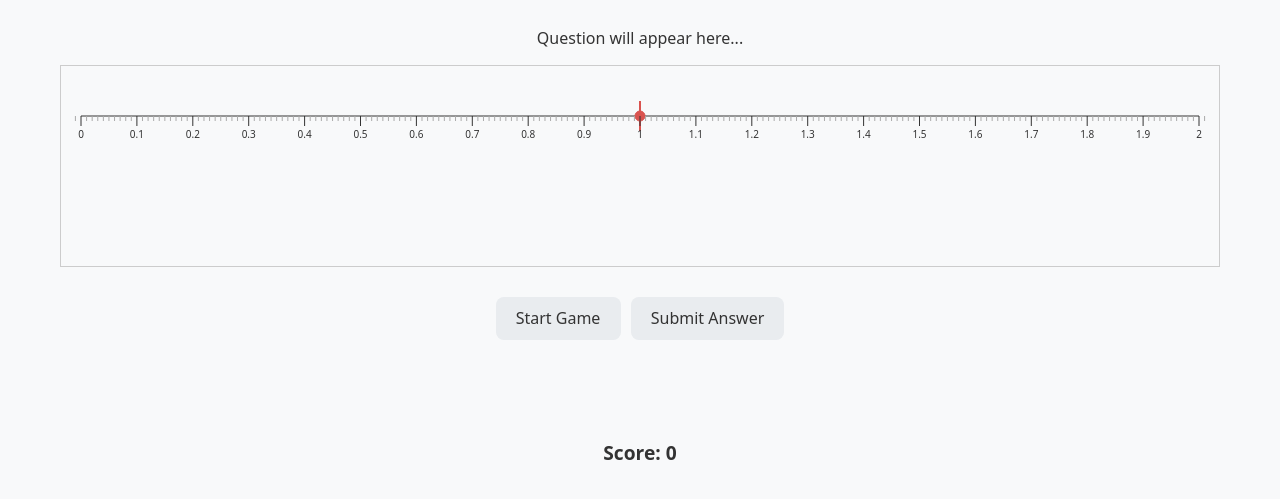
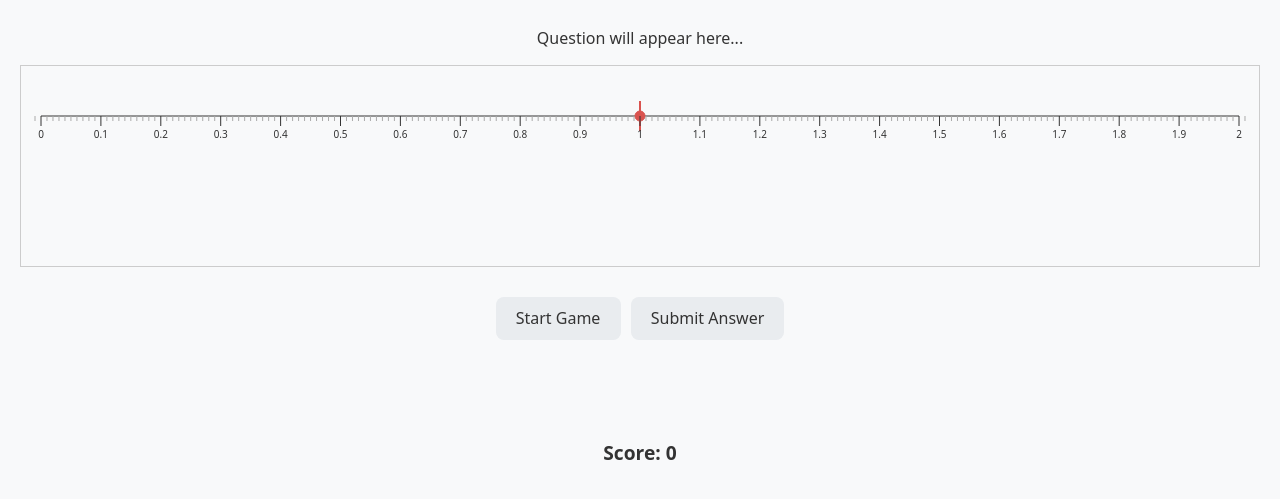
Before and after one commit to RupertLinacre/numberline_quiz, a website built with Vite: page index.html in a window 1280 px wide. Shown: the part 89-588 px from the top of the page. Built offline with nearby package versions, Linux system fonts and the light colour scheme.

Commit message:
Remove max-width constraint from #app for improved responsiveness

```diff
--- a/style.css
+++ b/style.css
@@ -34,7 +34,7 @@ body {
 
 #app {
   width: 100%;
-  max-width: 1200px; /* Optional: Set a max-width for very large screens */
+
   margin: 0 auto;
   padding: 20px; /* Padding around the entire app content */
   text-align: center;
```
